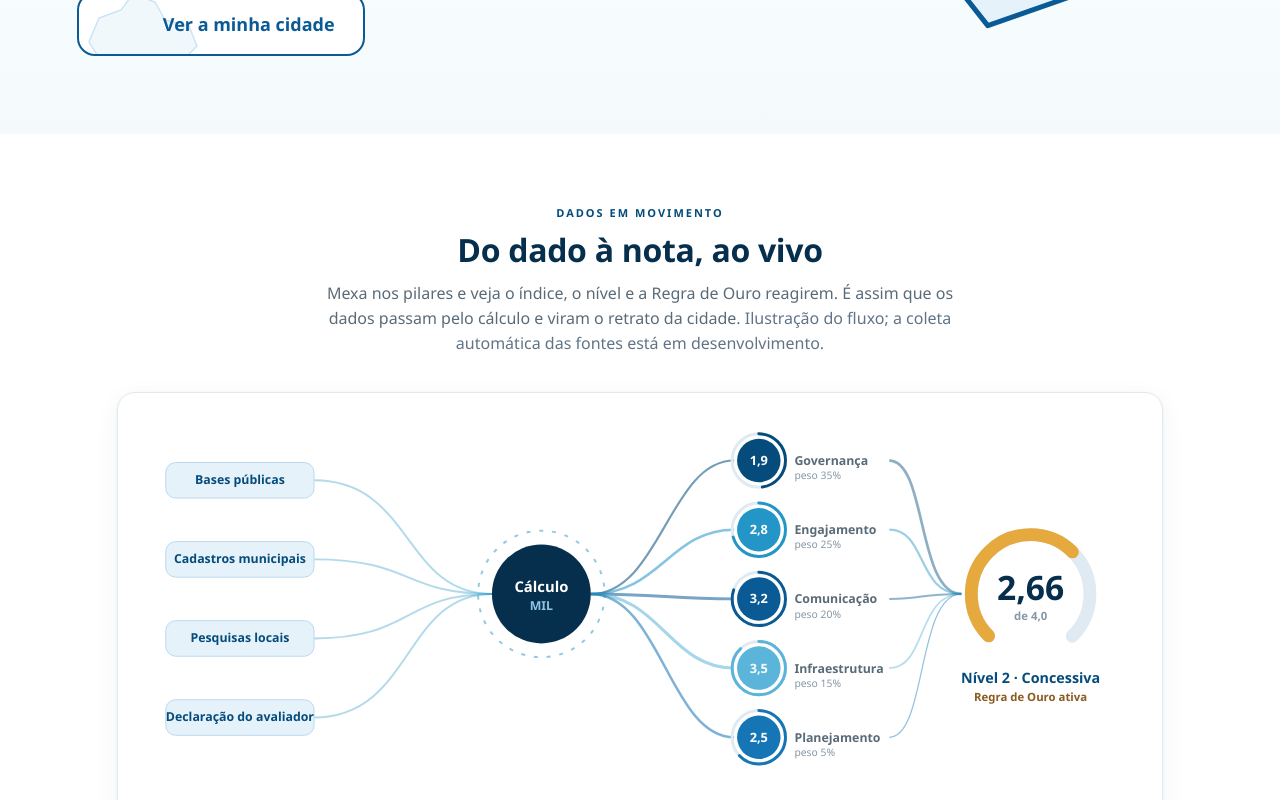
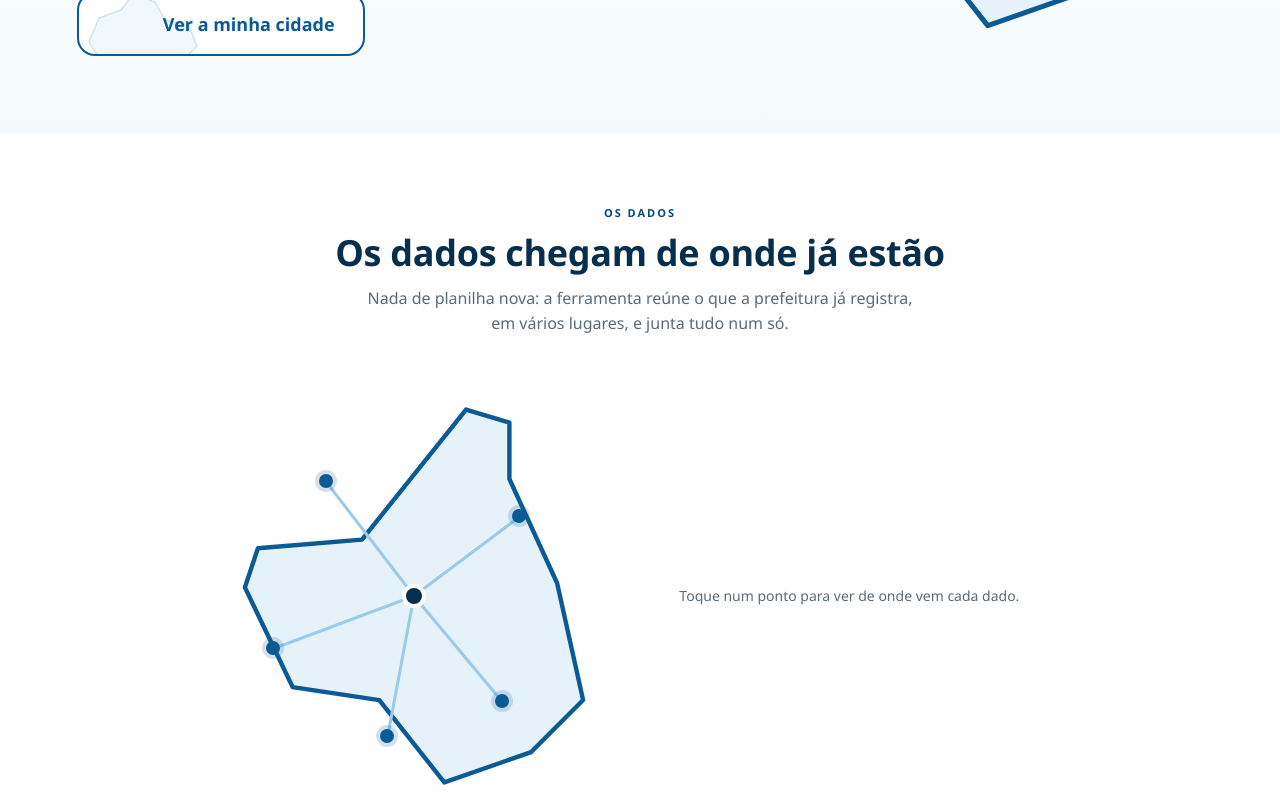
Before and after one commit to PantaleonSystems/diagnosis-cidmil, a React (Vite) app: page / in a window 1280 px wide. Shown: the part 520-1320 px from the top of the page. Built offline with nearby package versions, Linux system fonts and the light colour scheme.

Commit message:
feat: capítulo dos dados com território de fontes
Co-Authored-By: Claude Sonnet 5.5 <noreply@anthropic.com>

```diff
--- /dev/null
+++ b/src/components/landing/TerritorioFontes.tsx
@@ -0,0 +1,56 @@
+import { useState } from 'react'
+import cidade from '@/data/mapa-cidade-demo.json'
+import { bboxDe, enquadrar } from '@/lib/mapaLanding'
+import { FONTES } from './fontes'
+
+const VISTA = enquadrar(bboxDe(cidade.caminho), 1, 1.18)
+
+/** A cidade e as fontes de dado que chegam a ela; cada ponto abre uma frase. */
+export function TerritorioFontes() {
+  const [aberta, setAberta] = useState<string | null>(null)
+  const atual = FONTES.find((f) => f.id === aberta)
+
+  return (
+    <div className="mx-auto grid max-w-[920px] items-center gap-8 md:grid-cols-[1fr_0.9fr]">
+      <div className="relative mx-auto aspect-square w-full max-w-[440px]">
+        <svg viewBox={VISTA.join(' ')} className="absolute inset-0 h-full w-full" aria-hidden="true" focusable="false">
+          <path d={cidade.caminho} className="fill-marca-fundo stroke-marca" style={{ strokeWidth: VISTA[2] * 0.01, strokeLinejoin: 'round' }} />
+        </svg>
+        <svg viewBox="0 0 100 100" preserveAspectRatio="none" className="absolute inset-0 h-full w-full" aria-hidden="true" focusable="false">
+          {FONTES.map((f) => (
+            <line
+              key={f.id}
+              x1={f.x} y1={f.y} x2={50} y2={50}
+              pathLength={1}
+              className="linha-fonte"
+              data-ativa={aberta === f.id}
+            />
+          ))}
+        </svg>
+        <span aria-hidden="true" className="absolute left-1/2 top-1/2 h-4 w-4 -translate-x-1/2 -translate-y-1/2 rounded-full bg-noite ring-4 ring-white" />
+        {FONTES.map((f) => (
+          <button
+            key={f.id}
+            type="button"
+            aria-label={f.nome}
+            aria-expanded={aberta === f.id}
+            aria-controls="painel-fonte"
+            onClick={() => setAberta(aberta === f.id ? null : f.id)}
+            className="clique-escolha ponto-fonte"
+            style={{ left: `${f.x}%`, top: `${f.y}%` }}
+          >
+            <span aria-hidden="true" className="ponto-fonte__miolo" />
+          </button>
+        ))}
+      </div>
+
+      <div id="painel-fonte" aria-live="polite" className="clique-detalhe" data-aberto={atual ? 'true' : 'false'}>
+        <div>
+          <p className="text-[12px] font-bold uppercase tracking-[1.5px] text-marca">{atual?.nome ?? ''}</p>
+          <p className="mt-1.5 text-[17px] leading-snug text-noite">{atual?.frase ?? ''}</p>
+        </div>
+      </div>
+      {!atual && <p className="text-center text-sm text-cinza md:col-start-2 md:row-start-1 md:text-left">Toque num ponto para ver de onde vem cada dado.</p>}
+    </div>
+  )
+}
--- /dev/null
+++ b/src/components/landing/fontes.ts
@@ -0,0 +1,10 @@
+export interface FonteDado { id: string; nome: string; frase: string; x: number; y: number }
+
+/** Fontes de exemplo; x e y em % do quadro do mapa da cidade. */
+export const FONTES: FonteDado[] = [
+  { id: 'saude', nome: 'Secretaria de Saúde', frase: 'Os atendimentos e as equipes que a Secretaria já registra todos os dias.', x: 30, y: 24 },
+  { id: 'cadastro', nome: 'Cadastro municipal', frase: 'O cadastro de famílias e imóveis que a prefeitura já mantém.', x: 74, y: 32 },
+  { id: 'escolas', nome: 'Escolas', frase: 'Matrículas e acesso à internet nas escolas da rede municipal.', x: 18, y: 62 },
+  { id: 'assistencia', nome: 'Assistência social', frase: 'Os atendimentos dos CRAS e o que o Cadastro Único já mostra.', x: 70, y: 74 },
+  { id: 'biblioteca', nome: 'Biblioteca', frase: 'Visitas, acervo e atividades de leitura e de acesso à informação.', x: 44, y: 82 },
+]
--- a/src/pages/Landing.tsx
+++ b/src/pages/Landing.tsx
@@ -4,6 +4,7 @@ import { MODULOS, PILARES } from '@/data/metricas'
 import { SimuladorIndice } from '@/components/landing/SimuladorIndice'
 import { Button, Eyebrow, cx } from '@/components/ui'
 import { Capitulo } from '@/components/landing/Capitulo'
+import { TerritorioFontes } from '@/components/landing/TerritorioFontes'
 import { NavLanding } from '@/components/landing/NavLanding'
 import { BotaoVerCidade } from '@/components/landing/BotaoVerCidade'
 import { MapaAproximacao, type FaseMapa } from '@/components/landing/MapaAproximacao'
@@ -64,6 +65,18 @@ export function Landing() {
             </span>
           </div>
         </div>
+      </Capitulo>
+
+      {/* ------------------------------------------------------------ dados */}
+      <Capitulo id="dados" className="mx-auto max-w-[1200px] px-[6vw] py-[70px]">
+        <Eyebrow className="block text-center">Os dados</Eyebrow>
+        <h2 className="mx-auto mb-3 mt-2.5 max-w-3xl text-center text-[clamp(26px,4vw,36px)] tracking-[-0.3px] text-noite">
+          Os dados chegam de onde já estão
+        </h2>
+        <p className="mx-auto mb-10 max-w-[560px] text-center text-cinza">
+          Nada de planilha nova: a ferramenta reúne o que a prefeitura já registra, em vários lugares, e junta tudo num só.
+        </p>
+        <TerritorioFontes />
       </Capitulo>
 
       {/* ------------------------------------------------------------ fluxo */}
--- a/src/styles/movimento.css
+++ b/src/styles/movimento.css
@@ -87,3 +87,16 @@
 .marcador[aria-current="true"] { color: var(--color-marca-escura); }
 .marcador[aria-current="true"] .marcador__ponto { background: var(--color-marca); transform: scale(1.5); }
 @media (prefers-reduced-motion: reduce) { .marcador__ponto { transition-duration: 150ms; } .marcador[aria-current="true"] .marcador__ponto { transform: none; } }
+
+/* Território de fontes */
+.ponto-fonte { position: absolute; width: 44px; height: 44px; margin: -22px 0 0 -22px; display: grid; place-items: center; border-radius: 999px; background: transparent; border: 0; cursor: pointer; }
+.ponto-fonte__miolo { width: 14px; height: 14px; border-radius: 999px; background: var(--color-marca); box-shadow: 0 0 0 4px rgb(10 90 150 / .18); transition: transform var(--dur-longa) var(--ease-bounce), box-shadow var(--dur-media) ease; }
+.ponto-fonte:hover .ponto-fonte__miolo { transform: scale(1.25); }
+.ponto-fonte[aria-expanded="true"] .ponto-fonte__miolo { transform: scale(1.5); box-shadow: 0 0 0 7px rgb(10 90 150 / .25); }
+.ponto-fonte:focus-visible { outline: 3px solid var(--color-marca-clara); }
+.ponto-fonte.clique-escolha[aria-expanded="true"] { box-shadow: none; transform: none; }
+.linha-fonte { stroke: #9ccbea; stroke-width: .7; stroke-linecap: round; stroke-dasharray: 1; stroke-dashoffset: 1; transition: stroke-dashoffset 900ms var(--ease-smooth-out), stroke var(--dur-media) ease, stroke-width var(--dur-media) ease; }
+.reveal.visivel .linha-fonte { stroke-dashoffset: 0; }
+.linha-fonte[data-ativa="true"] { stroke: var(--color-marca); stroke-width: 1.2; }
+@media (scripting: none) { .linha-fonte { stroke-dashoffset: 0; } }
+@media (prefers-reduced-motion: reduce) { .linha-fonte { stroke-dashoffset: 0; transition-duration: 150ms; } }
```
Also changed, not shown: 2 other files (tests, documents, lock files or other folders).
